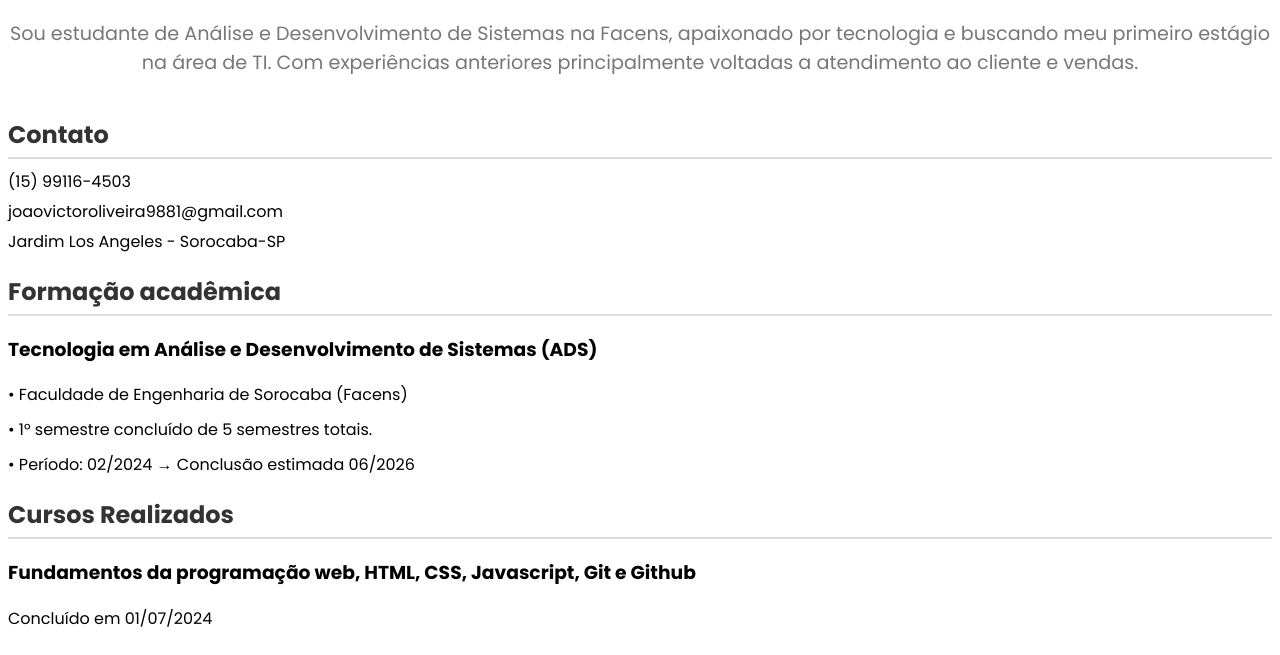
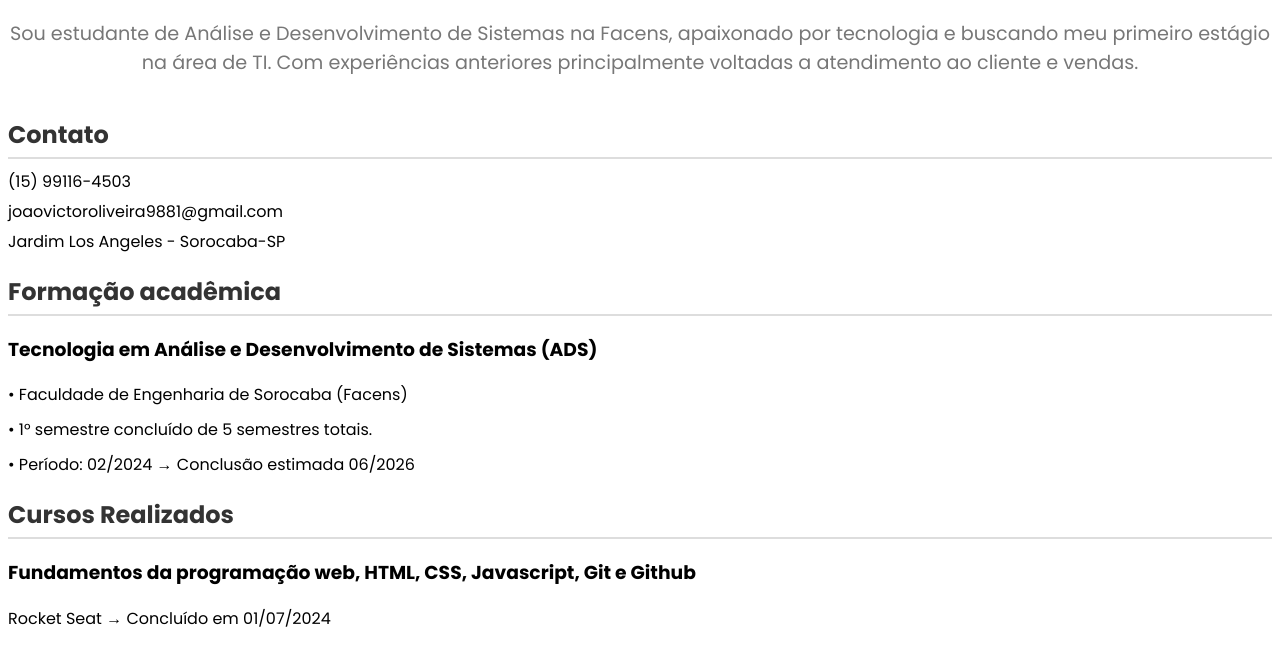
Before and after one commit to Johnzittu/projeto_rocketseat_links, a plain HTML site: page curriculo/curriculo.html in a window 1280 px wide. Shown: the part 144-799 px from the top of the page. Drawn offline with Linux system fonts and the light colour scheme.

Commit message:
Paragraph correction

```diff
--- a/curriculo/curriculo.html
+++ b/curriculo/curriculo.html
@@ -58,7 +58,7 @@
               Fundamentos da programação web, HTML, CSS, Javascript, Git e
               Github
             </h3>
-            <p>Concluído em 01/07/2024</p>
+            <p>Rocket Seat → Concluído em 01/07/2024</p>
           </li>
         </ul>
       </section>
```
